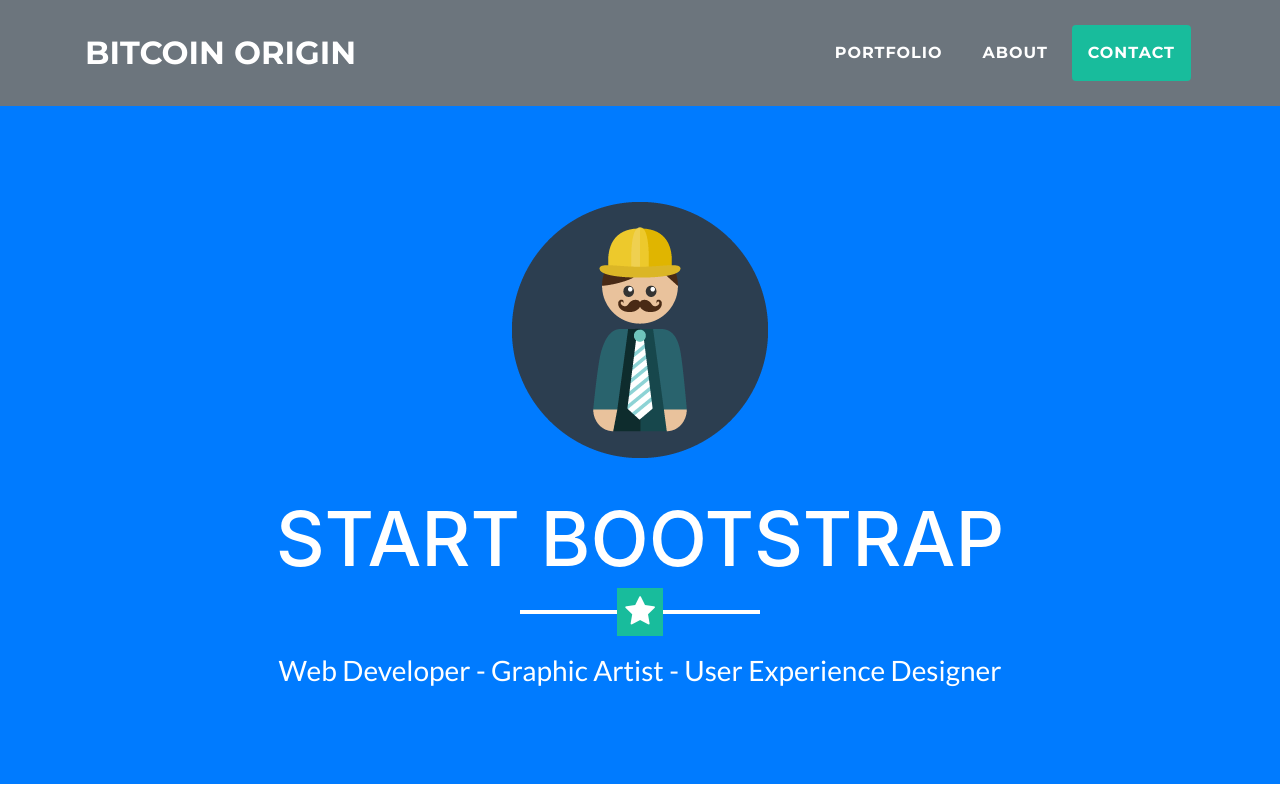
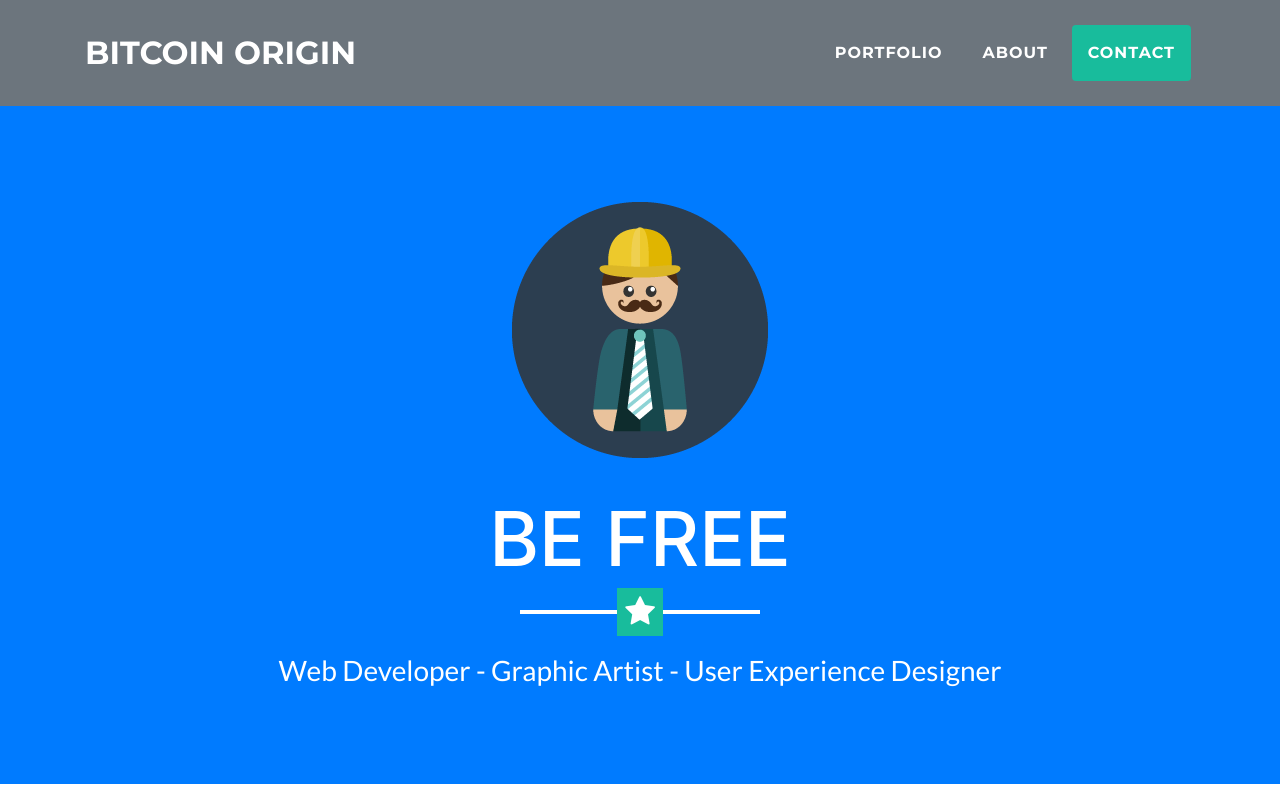
Before and after one commit to bitcoin-origin/bitcoin-origin.github.io, a website with bundled scripts: page index.html in a window 1280 px wide. Shown: the top 800 px of the page. Built offline with nearby package versions, Linux system fonts and the light colour scheme.

Commit message:
Update index.html

```diff
--- a/index.html
+++ b/index.html
@@ -56,7 +56,7 @@
     <header class="masthead bg-primary text-white text-center">
       <div class="container">
         <img class="img-fluid mb-5 d-block mx-auto" src="img/profile.png" alt="">
-        <h1 class="text-uppercase mb-0">Start Bootstrap</h1>
+        <h1 class="text-uppercase mb-0">Be free</h1>
         <hr class="star-light">
         <h2 class="font-weight-light mb-0">Web Developer - Graphic Artist - User Experience Designer</h2>
       </div>
```
